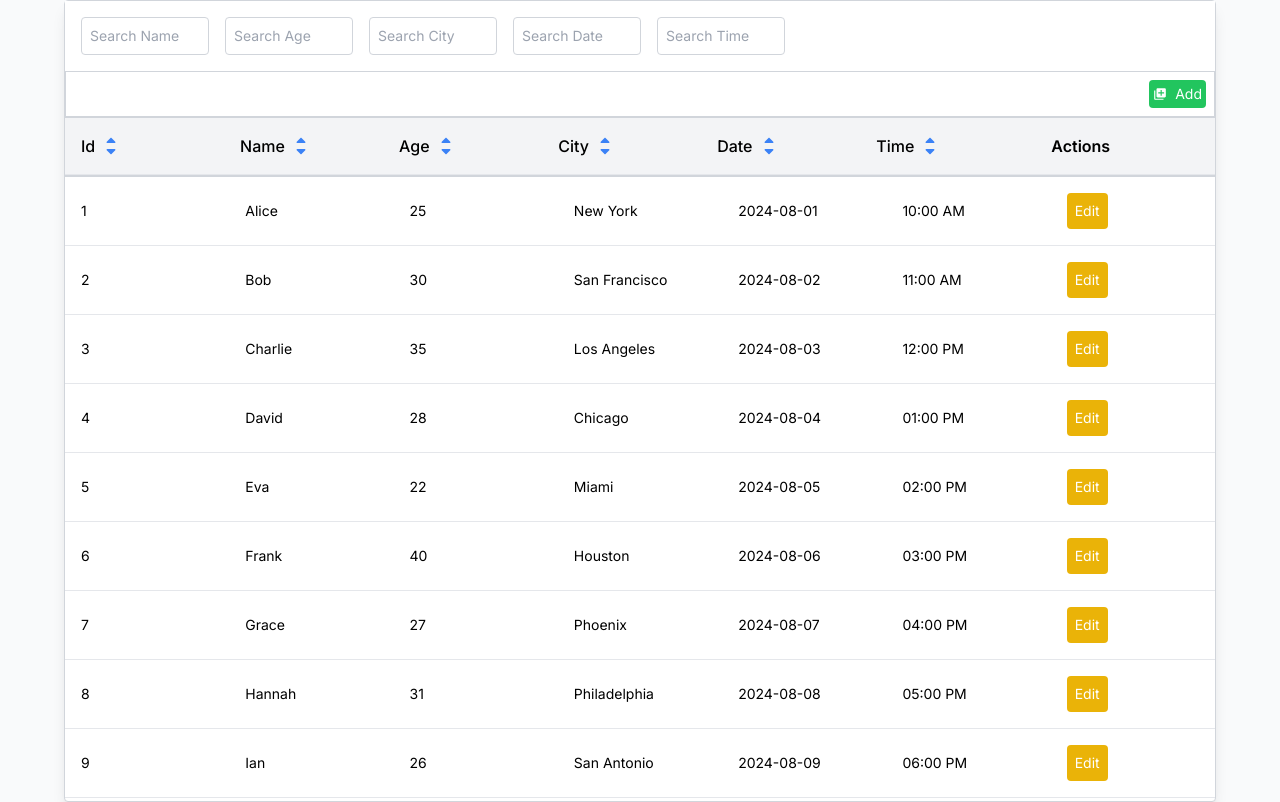
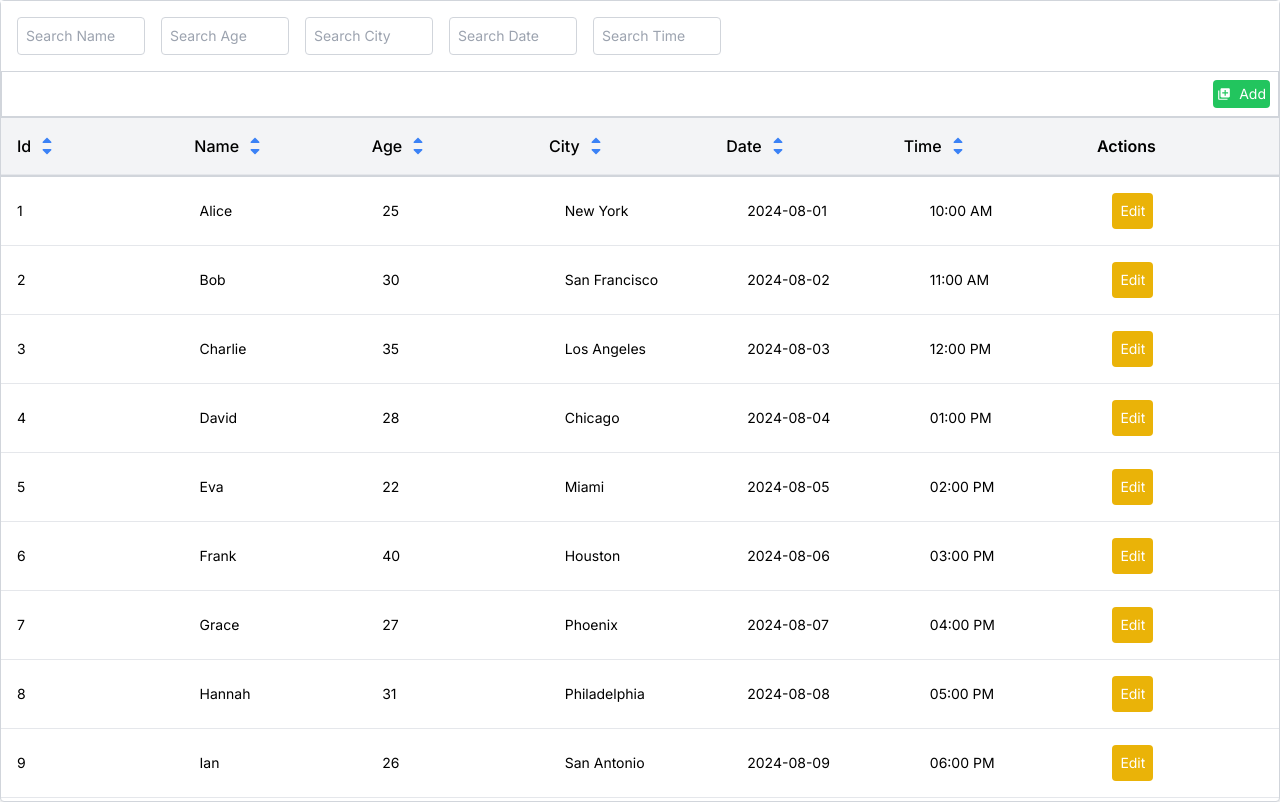
Before and after one commit to Anuj9675/react-components, a Next.js app: page / in a window 1280 px wide. Built offline with nearby package versions, Linux system fonts and the light colour scheme.

Commit message:
changes width

```diff
--- a/components/data-table/DataTable.tsx
+++ b/components/data-table/DataTable.tsx
@@ -146,7 +146,7 @@ export const DataTable: React.FC<DataTableProps> = ({ data }) => {
   return (
     <div className="bg-gray-50">
       <div className="flex items-center justify-center">
-        <div className="w-full max-w-full sm:max-w-4xl md:max-w-6xl border border-gray-300 rounded shadow-lg bg-white">
+        <div className="w-full max-w-full  border border-gray-300 rounded shadow-lg bg-white">
           <div className="h-screen flex flex-col">
             <div className="flex-shrink-0">
               <DataTableHeader
@@ -198,6 +198,7 @@ export const DataTable: React.FC<DataTableProps> = ({ data }) => {
                       <td className="p-4 border-b text-left w-1/6">
                         {editingRowId === row.id ? (
                           <>
+                            <div className='flex flex-row gap-2'>
                             <button
                               onClick={handleEditSaveClick}
                               className="bg-green-500 hover:bg-green-600 text-white rounded p-2 text-xs sm:text-sm md:text-sm"
@@ -206,10 +207,11 @@ export const DataTable: React.FC<DataTableProps> = ({ data }) => {
                             </button>
                             <button
                               onClick={handleCancelClick}
-                              className="bg-red-500 hover:bg-red-600 text-white rounded p-2 text-xs sm:text-sm md:text-sm ml-2"
+                              className="bg-red-500 hover:bg-red-600 text-white rounded p-2 text-xs sm:text-sm md:text-sm "
                             >
                               Delete
                             </button>
+                            </div>
                           </>
                         ) : (
                           <button
```
